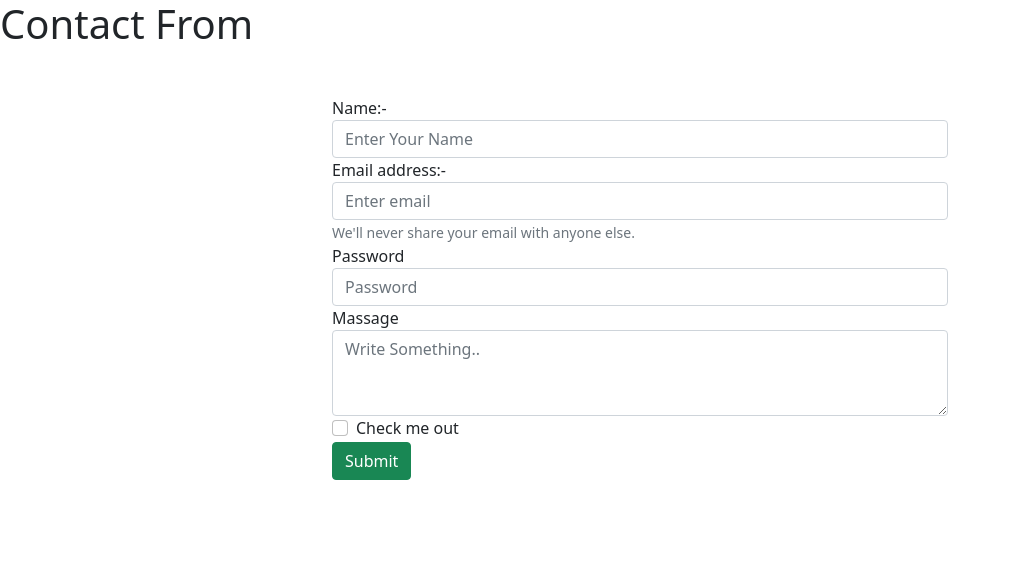
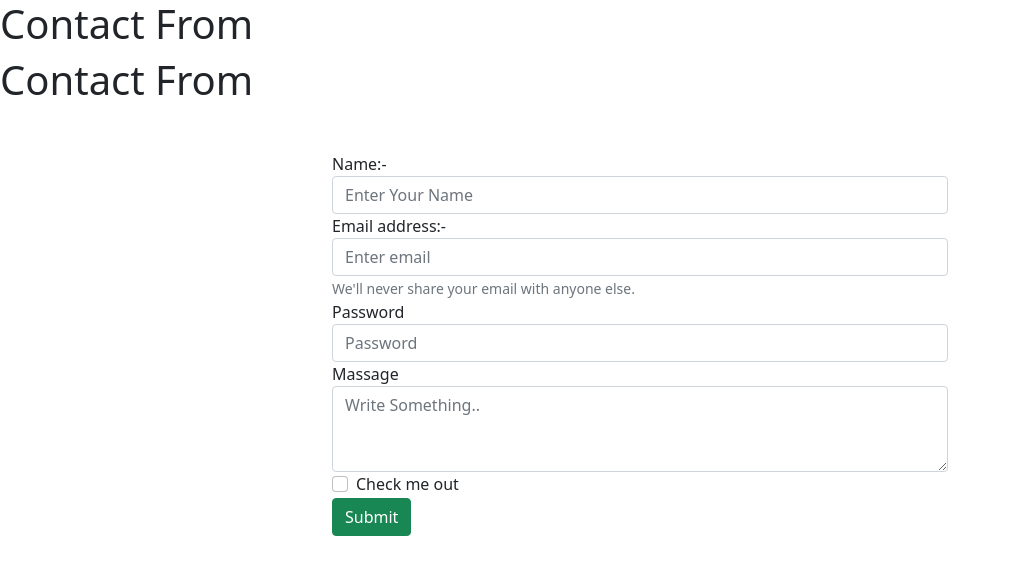
Before and after one commit to Vikassharma9090/loginfrom, a React (Create React App) app: page / in a window 1280 px wide. Shown: the top 574 px of the page, without its empty margins (0-1009 px from the left). Built offline with nearby package versions, Linux system fonts and the light colour scheme.

Commit message:
3rd Commit

```diff
--- a/src/App.js
+++ b/src/App.js
@@ -8,7 +8,7 @@ import Contactfrom from './Components/Contactfrom';
 function App() {
   return (
     <>
-     <h1>Contact From </h1>
+     <h1>Contact From</h1>
       <Contactfrom/>
     </>
   );
--- a/src/Components/Contactfrom.js
+++ b/src/Components/Contactfrom.js
@@ -92,6 +92,7 @@ const Contactfrom = () => {
 
   return (
     <>
+    <h1>Contact From</h1>
       <div className="container w-50 mt-5">
         <form>
           <div className="form-group">
```
